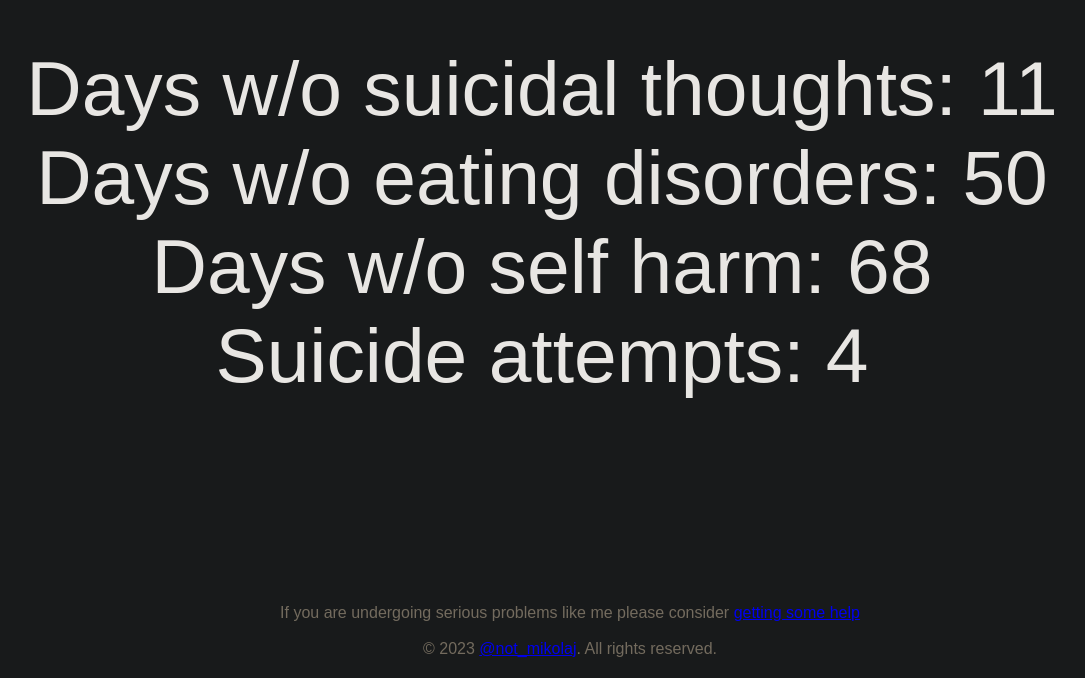
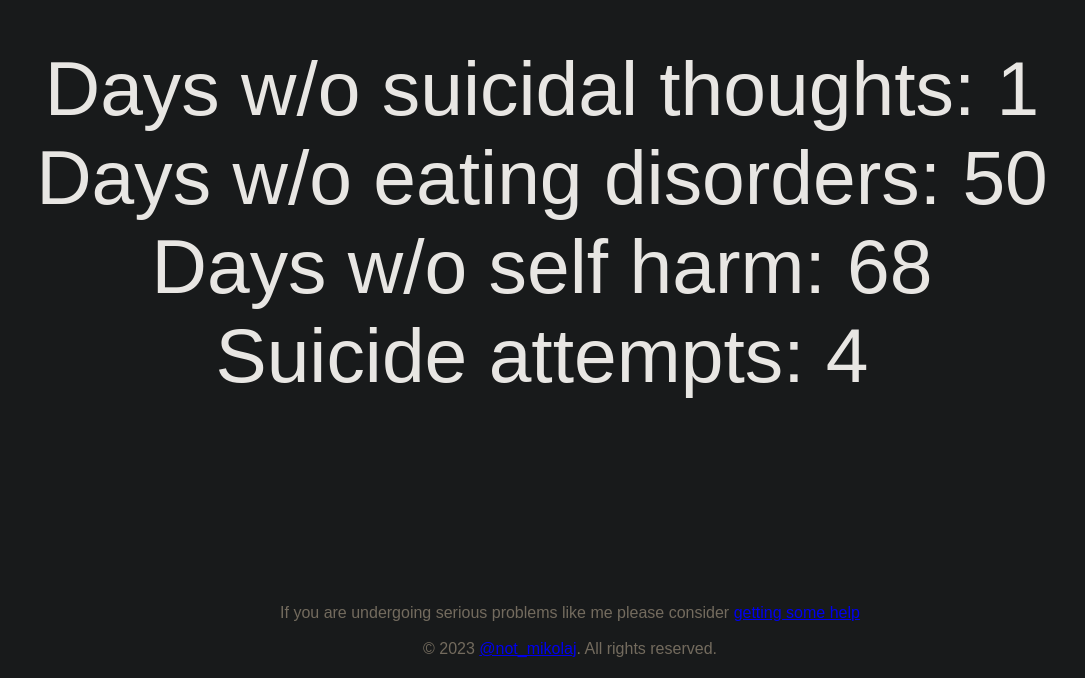
Before and after one commit to not-mikolaj/734, a plain HTML site: page index.html in a window 1280 px wide. Shown: the part 122-800 px from the top of the page, without its empty margins (98-1183 px from the left). Drawn offline with Linux system fonts and the light colour scheme.

Commit message:
Update index.html

```diff
--- a/index.html
+++ b/index.html
@@ -34,7 +34,7 @@
 <script>
   // month/day/year
   var counters = [
-    { startDate: '10/19/2023', counterId: 'thoughts' },
+    { startDate: '10/29/2023', counterId: 'thoughts' },
     { startDate: '09/10/2023', counterId: 'disorders' },
     { startDate: '08/23/2023', counterId: 'harms' }
   ];
```
